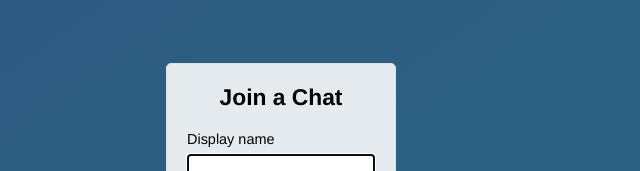
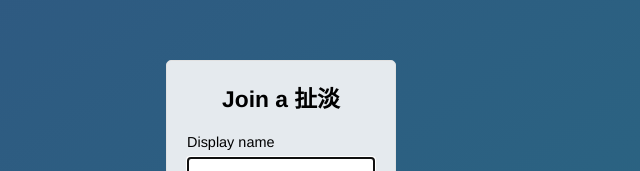
Before and after one commit to Eddienewpath/Broadcasting-Chat-Room, a website: page public/index.html in a window 1280 px wide. Shown: the part 194-365 px from the top of the page, without its empty margins (359-999 px from the left). Drawn offline with Linux system fonts and the light colour scheme.

```diff
--- a/public/index.html
+++ b/public/index.html
@@ -12,7 +12,7 @@
           <!-- action will redirect to chat.html page -->
           <form action="/chat.html">
             <div class="form-field">
-              <h3>Join a Chat<h3>
+              <h3>Join a 扯淡<h3>
             </div>
             <div class="form-field">
               <label>Display name</label>
```
